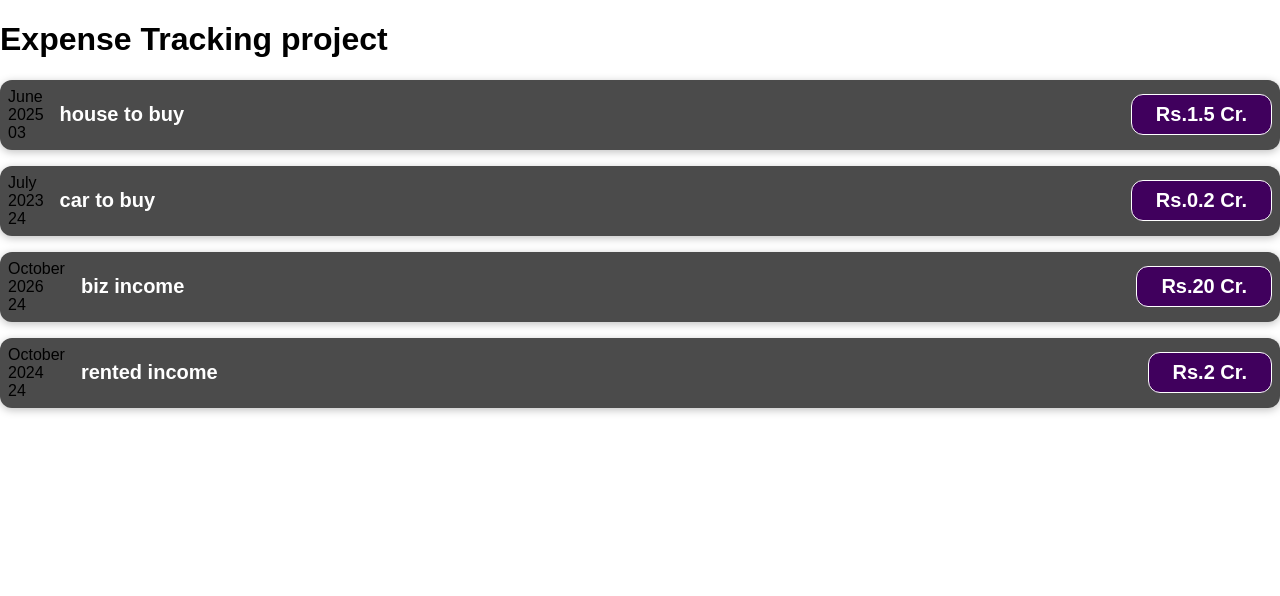
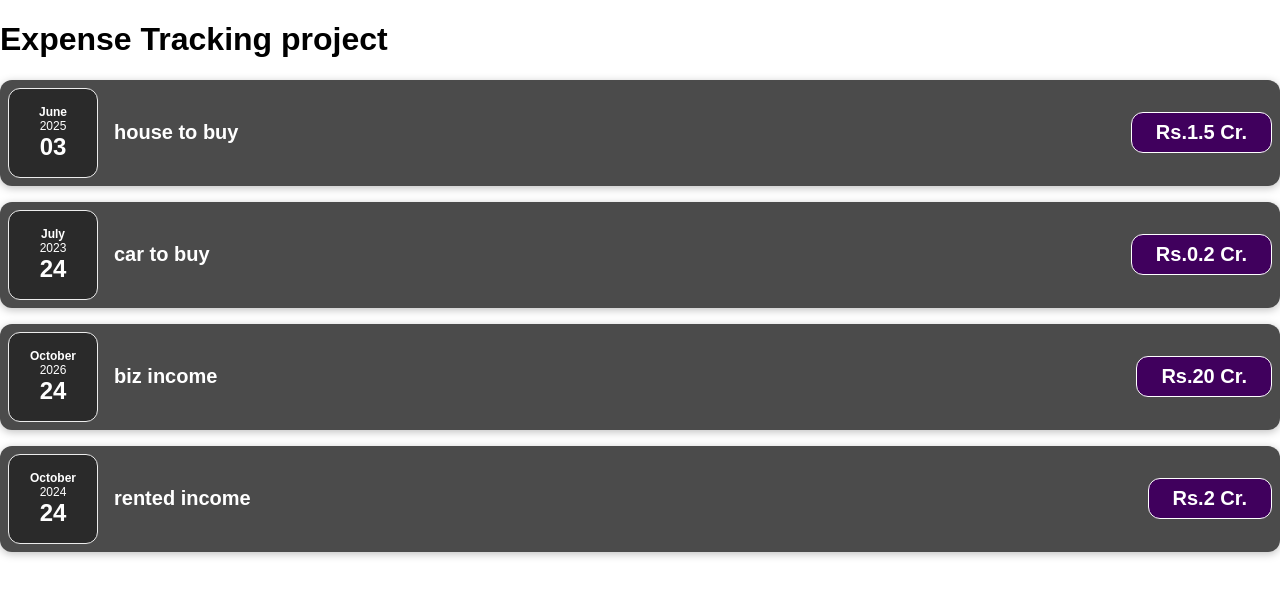
Before and after one commit to paras9sid/expense_tracker_react, a React (Create React App) app: page / in a window 1280 px wide. Shown: the top 596 px of the page. Built offline with nearby package versions, Linux system fonts and the light colour scheme.

Commit message:
Splitting component into multiple componenet

```diff
--- /dev/null
+++ b/src/components/ExpenseDate.css
@@ -0,0 +1,26 @@
+.expense-date {
+  display: flex;
+  flex-direction: column;
+  width: 5.5rem;
+  height: 5.5rem;
+  border: 1px solid #ececec;
+  background-color: #2a2a2a;
+  color: white;
+  border-radius: 12px;
+  align-items: center;
+  justify-content: center;
+}
+
+.expense-date__month {
+  font-size: 0.75rem;
+  font-weight: bold;
+}
+
+.expense-date__year {
+  font-size: 0.75rem;
+}
+
+.expense-date__day {
+  font-size: 1.5rem;
+  font-weight: bold;
+}
--- /dev/null
+++ b/src/components/ExpenseDate.js
@@ -0,0 +1,23 @@
+import React from "react";
+import "./ExpenseDate.css";
+
+function ExpenseDate(props) {
+  //   {/* converting to month year day as per indian time  */}
+  //     {/* https://www.w3schools.com/jsref/jsref_tolocalestring.asp */}
+  const month = props.date.toLocaleString("en-IN", { month: "long" });
+  const year = props.date.toLocaleString("en-IN", { year: "numeric" });
+  const day = props.date.toLocaleString("en-IN", { day: "2-digit" });
+
+  return (
+    <div className="expense-date">
+      {/* <div>{props.date.toISOString()}</div> */}
+      {/* converting to month year day as per indian time  */}
+      {/* https://www.w3schools.com/jsref/jsref_tolocalestring.asp */}
+      <div className="expense-date__month">{month}</div>
+      <div className="expense-date__year">{year}</div>
+      <div className="expense-date__day">{day}</div>
+    </div>
+  );
+}
+
+export default ExpenseDate;
--- a/src/components/ExpenseItem.js
+++ b/src/components/ExpenseItem.js
@@ -1,22 +1,11 @@
 import React from "react";
 import "./ExpenseItem.css";
+import ExpenseDate from "./ExpenseDate";
 
 function ExpenseItem(props) {
-  //   {/* converting to month year day as per indian time  */}
-  //     {/* https://www.w3schools.com/jsref/jsref_tolocalestring.asp */}
-  const month = props.date.toLocaleString("en-IN", { month: "long" });
-  const year = props.date.toLocaleString("en-IN", { year: "numeric" });
-  const day = props.date.toLocaleString("en-IN", { day: "2-digit" });
   return (
     <div className="expense-item">
-      <div>
-        {/* <div>{props.date.toISOString()}</div> */}
-        {/* converting to month year day as per indian time  */}
-        {/* https://www.w3schools.com/jsref/jsref_tolocalestring.asp */}
-        <div>{month}</div>
-        <div>{year}</div>
-        <div>{day}</div>
-      </div>
+      <ExpenseDate date={props.date} />
       <div className="expense-item__description">
         <h2>{props.title}</h2>
         <div className="expense-item__price ">Rs.{props.amount} Cr.</div>
```
